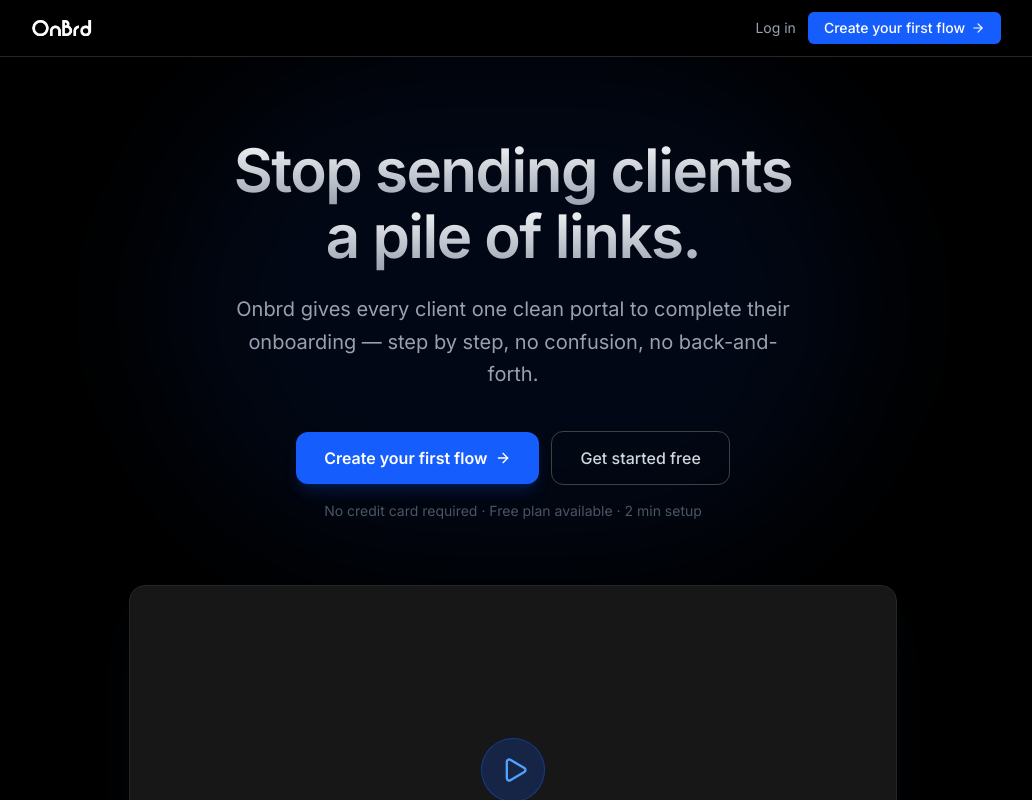
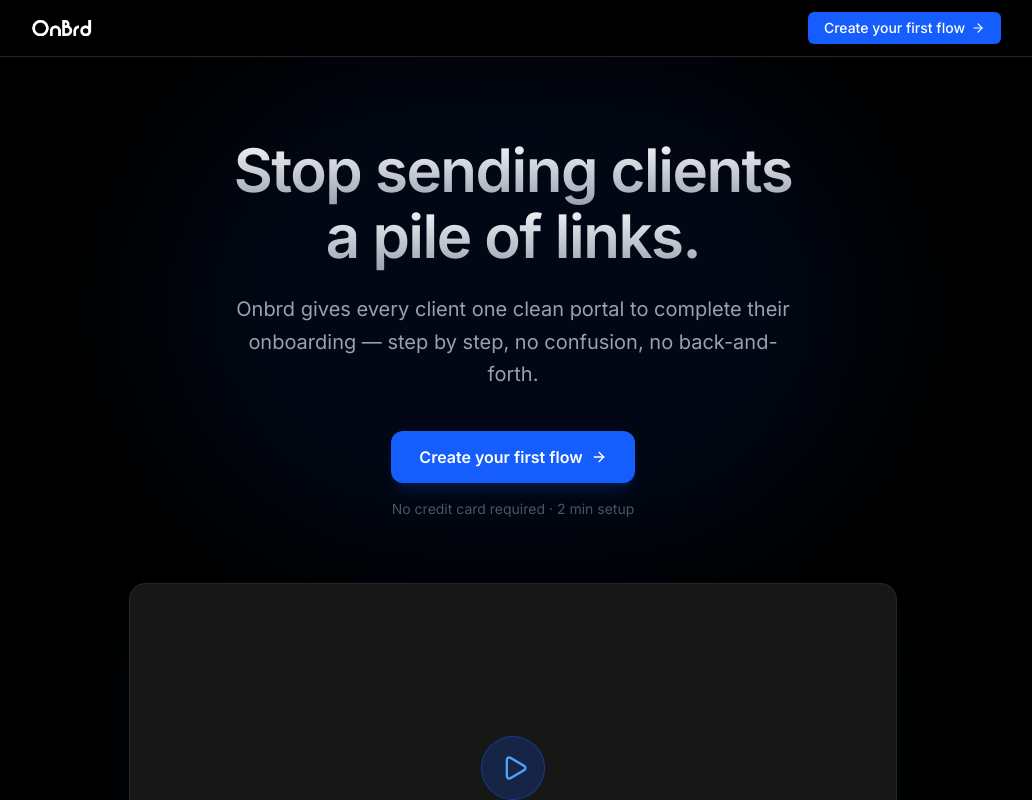
Before and after one commit to jp05831/onbrd, a Next.js app: page /lp in a window 1280 px wide. Shown: the top 800 px of the page, without its empty margins (127-1159 px from the left). Built offline with nearby package versions, Linux system fonts and the light colour scheme.

Commit message:
feat: strip all login/signup buttons — funnel to demo only, convert at publish

```diff
--- a/app/demo/page.tsx
+++ b/app/demo/page.tsx
@@ -88,12 +88,12 @@ function PublishModal({ onClose }: { onClose: () => void }) {
             onClick={() => trackFbq('InitiateCheckout')}
             className="flex items-center justify-center gap-2 w-full py-3 bg-blue-600 text-white text-sm font-semibold rounded-xl hover:bg-blue-700 transition-colors"
           >
-            Create your account — get started free
+            Get Onbrd Pro
             <ArrowRight className="w-4 h-4" />
           </a>
           <div className="flex items-center justify-center gap-1.5 mt-3">
             <ShieldCheck className="w-3.5 h-3.5 text-gray-600" />
-            <p className="text-xs text-gray-600">Free plan available · No credit card required</p>
+            <p className="text-xs text-gray-600">7-day money-back guarantee · Cancel anytime</p>
           </div>
         </div>
       </div>
@@ -267,16 +267,14 @@ function PreviewPanel({
 
         <div className="bg-neutral-900 border border-blue-600/40 rounded-2xl p-6 max-w-sm w-full mb-6">
           <p className="text-sm font-medium text-white mb-1">Ready to do this for real?</p>
-          <p className="text-sm text-gray-400 mb-5">Create an account and send this flow to your actual clients.</p>
-          <a
-            href="/signup"
-            onClick={() => trackFbq('InitiateCheckout')}
+          <p className="text-sm text-gray-400 mb-5">Publish your flow and send the link to your actual clients.</p>
+          <button
+            onClick={() => onShowPublish()}
             className="flex items-center justify-center gap-2 w-full py-2.5 bg-blue-600 text-white text-sm font-semibold rounded-xl hover:bg-blue-700 transition-colors"
           >
-            Create your account — free
+            Publish this flow
             <ArrowRight className="w-4 h-4" />
-          </a>
-          <p className="text-xs text-gray-600 mt-2 text-center">No credit card required</p>
+          </button>
         </div>
 
         <button
@@ -525,14 +523,7 @@ export default function DemoPage() {
 
       {/* Top banner */}
       <div className="bg-blue-600 py-2.5 px-4 text-center text-sm font-medium text-white">
-        This is a live demo — build your flow below, then create a free account to share it with clients
-        <a
-          href="/signup"
-          onClick={() => trackFbq('InitiateCheckout')}
-          className="ml-2 underline underline-offset-2 font-semibold hover:no-underline"
-        >
-          Get started free →
-        </a>
+        Build your flow below — hit Publish when you're ready to share it with clients
       </div>
 
       {/* Main split layout */}
@@ -689,19 +680,19 @@ export default function DemoPage() {
             <div className="flex flex-col sm:flex-row items-start sm:items-center justify-between gap-4">
               <div>
                 <p className="text-sm font-semibold text-white">Ready to send this to a real client?</p>
-                <p className="text-xs text-gray-500 mt-0.5">Create your account and publish in 30 seconds.</p>
+                <p className="text-xs text-gray-500 mt-0.5">Hit publish and get a shareable link in seconds.</p>
               </div>
               <button
                 onClick={handlePublish}
                 className="flex-shrink-0 inline-flex items-center gap-2 px-5 py-2.5 bg-blue-600 text-white text-sm font-semibold rounded-xl hover:bg-blue-700 transition-colors"
               >
-                Get started free
+                Publish & Share
                 <ArrowRight className="w-4 h-4" />
               </button>
             </div>
             <div className="flex items-center gap-1.5 mt-3">
               <ShieldCheck className="w-3.5 h-3.5 text-gray-700" />
-              <p className="text-xs text-gray-700">No credit card required · 7-day money-back guarantee · Cancel anytime</p>
+              <p className="text-xs text-gray-700">7-day money-back guarantee · Cancel anytime</p>
             </div>
           </div>
         </div>
--- a/app/lp/page.tsx
+++ b/app/lp/page.tsx
@@ -78,9 +78,6 @@ export default function LandingPage() {
             <Image src="/logo-dark.png" alt="Onbrd" width={120} height={60} className="h-9 w-auto" priority />
           </Link>
           <div className="flex items-center gap-3">
-            <Link href="/login" className="text-sm text-gray-400 hover:text-white transition-colors hidden sm:block">
-              Log in
-            </Link>
             <Link
               href="/demo"
               onClick={handleDemoCTA}
@@ -115,14 +112,8 @@ export default function LandingPage() {
               Create your first flow
               <ArrowRight className="w-4 h-4" />
             </Link>
-            <Link
-              href="/signup"
-              className="inline-flex items-center gap-2 px-7 py-3.5 border border-neutral-700 text-gray-300 text-base font-medium rounded-xl hover:bg-neutral-900 hover:border-neutral-600 transition-colors"
-            >
-              Get started free
-            </Link>
           </div>
-          <p className="mt-4 text-sm text-gray-600">No credit card required · Free plan available · 2 min setup</p>
+          <p className="mt-4 text-sm text-gray-600">No credit card required · 2 min setup</p>
         </div>
       </section>
 
@@ -344,7 +335,7 @@ export default function LandingPage() {
       <section className="py-24 px-6 border-t border-neutral-800" id="pricing">
         <div className="max-w-3xl mx-auto">
           <div className="text-center mb-12">
-            <h2 className="text-3xl font-semibold text-white mb-3">Start free. Upgrade when you're ready.</h2>
+            <h2 className="text-3xl font-semibold text-white mb-3">Simple, transparent pricing.</h2>
             <p className="text-gray-400">No contracts, no per-client fees, no surprises.</p>
           </div>
 
@@ -390,10 +381,10 @@ export default function LandingPage() {
                 ))}
               </ul>
               <Link
-                href="/signup"
+                href="/demo"
                 className="block text-center py-3 border border-neutral-700 text-gray-300 text-sm font-medium rounded-xl hover:bg-neutral-800 hover:border-neutral-600 transition-colors"
               >
-                Get started free
+                Create your first flow
               </Link>
             </div>
 
@@ -429,11 +420,11 @@ export default function LandingPage() {
                 ))}
               </ul>
               <Link
-                href="/signup"
+                href="/demo"
                 onClick={() => trackFbq('InitiateCheckout')}
                 className="block text-center py-3 bg-blue-600 text-white text-sm font-semibold rounded-xl hover:bg-blue-700 transition-colors"
               >
-                Start free — upgrade anytime
+                Create your first flow
               </Link>
               <div className="flex items-center justify-center gap-1.5 mt-3">
                 <ShieldCheck className="w-3.5 h-3.5 text-gray-600" />
@@ -443,7 +434,7 @@ export default function LandingPage() {
           </div>
 
           <div className="mt-8 text-center">
-            <p className="text-sm text-gray-500 mb-3">Want to try it first? No account needed.</p>
+            <p className="text-sm text-gray-500 mb-3">No account needed to try.</p>
             <Link
               href="/demo"
               onClick={handleDemoCTA}
@@ -473,16 +464,11 @@ export default function LandingPage() {
               Create your first flow — free
               <ArrowRight className="w-4 h-4" />
             </Link>
-            <Link
-              href="/signup"
-              className="inline-flex items-center gap-2 px-8 py-4 border border-neutral-700 text-gray-300 text-base font-medium rounded-xl hover:bg-neutral-900 hover:border-neutral-600 transition-colors"
-            >
-              Create account
-            </Link>
+
           </div>
           <div className="flex items-center justify-center gap-1.5 mt-4">
             <ShieldCheck className="w-4 h-4 text-gray-600" />
-            <p className="text-sm text-gray-600">Free plan available · No credit card required · Cancel anytime</p>
+            <p className="text-sm text-gray-600">No credit card required · Cancel anytime</p>
           </div>
         </div>
       </section>
@@ -495,8 +481,7 @@ export default function LandingPage() {
             <div className="flex flex-wrap items-center gap-6">
               <Link href="/" className="text-sm text-gray-500 hover:text-gray-300 transition-colors">Home</Link>
               <Link href="/demo" className="text-sm text-gray-500 hover:text-gray-300 transition-colors">Create a flow</Link>
-              <Link href="/signup" className="text-sm text-gray-500 hover:text-gray-300 transition-colors">Sign up</Link>
-              <Link href="/login" className="text-sm text-gray-500 hover:text-gray-300 transition-colors">Log in</Link>
+
               <Link href="/support" className="text-sm text-gray-500 hover:text-gray-300 transition-colors">Support</Link>
               <a href="mailto:info@onbrd.net" className="text-sm text-gray-500 hover:text-gray-300 transition-colors">info@onbrd.net</a>
             </div>
```
